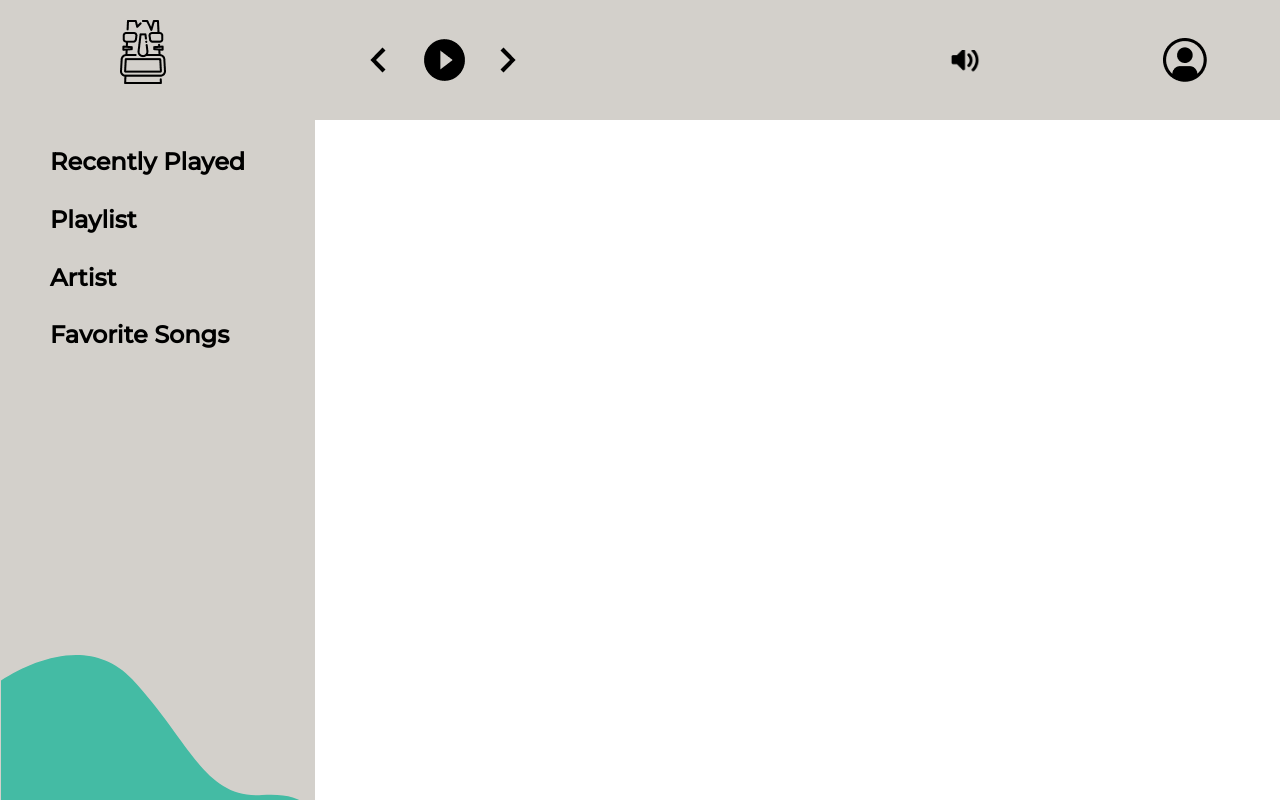
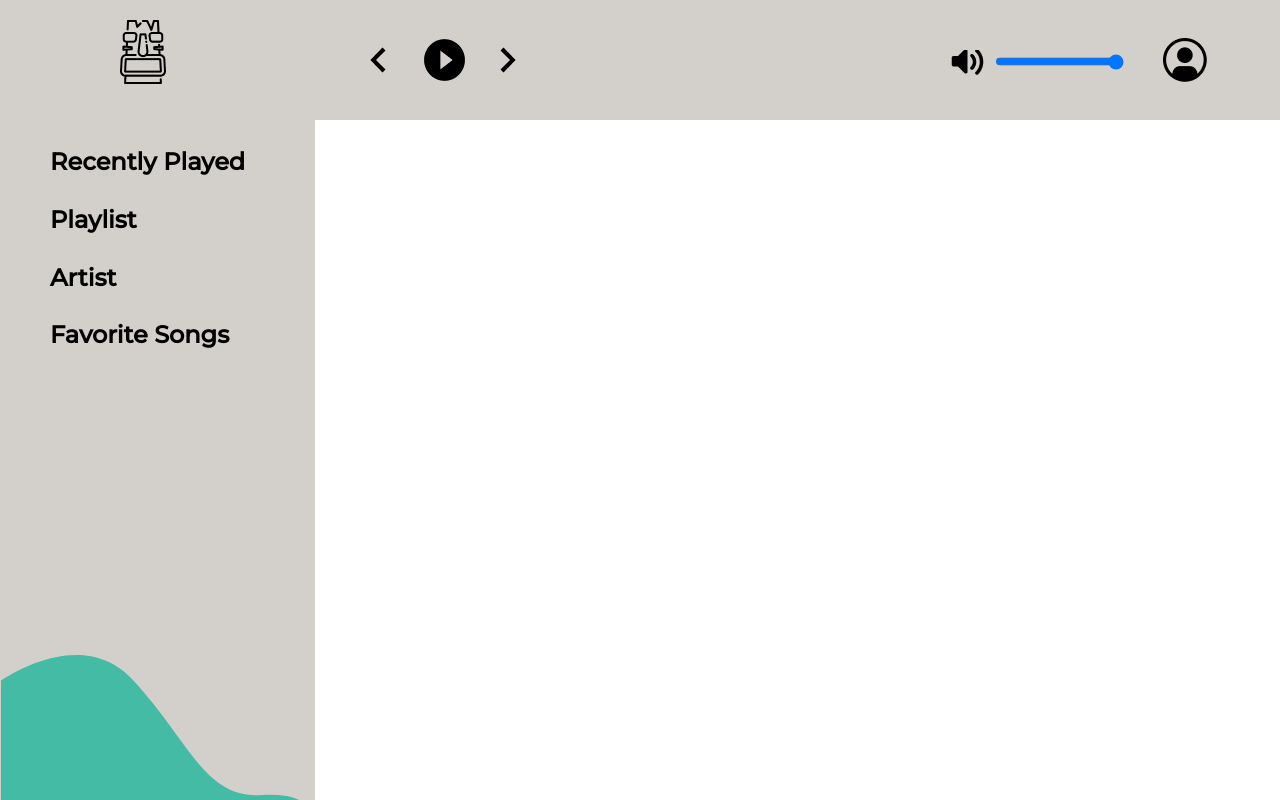
Before and after one commit to AlexGuzman98/Tiki, a website: page home.html in a window 1280 px wide. Drawn offline with Linux system fonts and the light colour scheme; no server answers.

Commit message:
¨Agrego estilos del header

```diff
--- a/home.html
+++ b/home.html
@@ -30,7 +30,7 @@
     </div>
     <div class="volume">
       <img class="volume_icon"src="img/volume_icon.png" alt="volume">
-      <input type="range" min="0" max="100" value="90" onchange="volume_change()" id="volume">
+      <input type="range" min="0" max="100" value="100" onchange="volume_change()" id="volume">
     </div>
   </div>
   <div class="menu__global">
--- a/sass/partials/_hgPlayer.scss
+++ b/sass/partials/_hgPlayer.scss
@@ -1,4 +1,5 @@
 .header_global {
+
   background-color: #D3D0CB ;
   position: fixed ;
   width: 100%;
@@ -6,16 +7,18 @@
 }
 
 .controller {
+
   position: absolute;
   left: 350px;
   top: 35px;
   display: flex;
-  button{
+
+  button {
     border: none;
     background: none;
     cursor: pointer;
 
-    &:hover{
+    &:hover {
       transform: scale(1.2);
       transition: 0.2s;
     }
@@ -23,33 +26,45 @@
 }
 
 .user {
+
   float: right;
   margin-top: 35px;
   margin-right: 70px;
 }
 
 .next_button {
+
   position: absolute;
   left: 150px;
   top: 12px;
 }
 
 .play_button {
+
   position: absolute;
   left: 70px;
   top: 0px;
 }
 
 .back_button {
+
   position: absolute;
   left: 20px;
   top: 12px;
 }
 
-.volume_icon {
+.volume {
+
+  display: flex;
   float: right;
   margin-right: 180px;
   margin-top: 50px;
   width: 30px
   ;
+
+  input {
+    margin: 0 0 12px 10px ;
+    border-radius: 50%;
+    cursor: pointer;
+  }
 }
```
Also changed, not shown: public/css/style.css.
